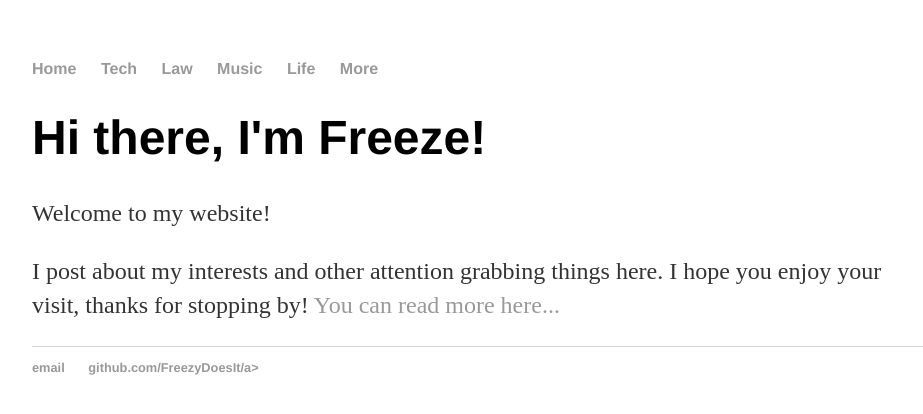
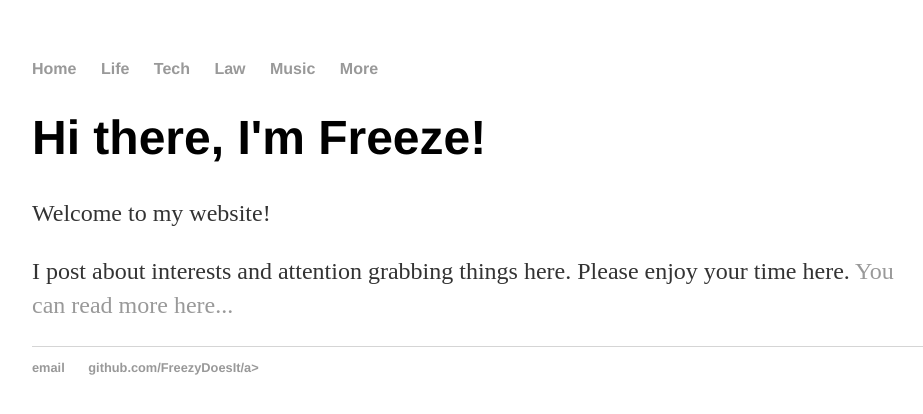
Before and after one commit to FreezyDoesIt/freezydoesit.github.io, a plain HTML site: page index.html in a window 1280 px wide. Shown: the whole page, without its empty margins (160-1083 px from the left). Drawn offline with Linux system fonts and the light colour scheme.

Commit message:
Update index.html

```diff
--- a/index.html
+++ b/index.html
@@ -9,17 +9,17 @@
 		<nav>
     		<ul>
         		<li><a href="/">Home</a></li>
+						<li><a href="/Life">Life</a></li>
 	        	<li><a href="/tech">Tech</a></li>
         		<li><a href="/law">Law</a></li>
         		<li><a href="/Music">Music</a></li>
-						<li><a href="/Life">Life</a></li>
 						<li><a href="/More">More</a></li>
     		</ul>
 		</nav>
 		<div class="container">
     		<div class="blurb">
         		<h1>Hi there, I'm Freeze!</h1>
-				<p>Welcome to my website!</p> <p> I post about my interests and other attention grabbing things here. I hope you enjoy your visit, thanks for stopping by!
+				<p>Welcome to my website!</p> <p> I post about interests and attention grabbing things here. Please enjoy your time here.
           <a href="/about">You can read more here...</a></p>
     		</div><!-- /.blurb -->
 		</div><!-- /.container -->
```
